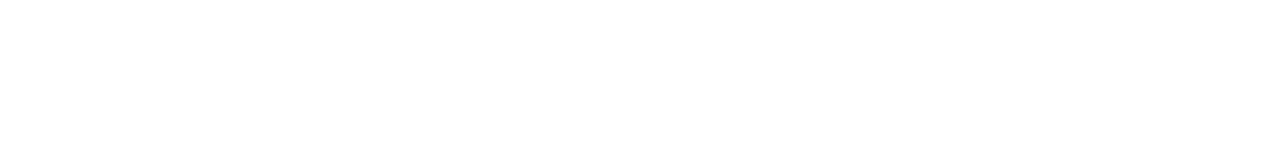
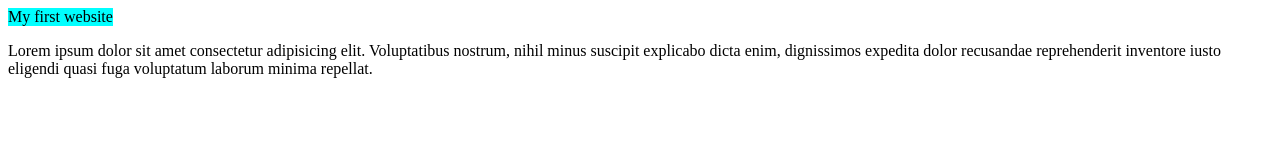
Before and after one commit to MDSADI01/mdsadi01, a plain HTML site: page index.html in a window 1280 px wide. Drawn offline with Linux system fonts and the light colour scheme.

Commit message:
added the first blog

```diff
--- /dev/null
+++ b/Style/blog.css
@@ -0,0 +1,4 @@
+div{
+    background-color: aqua;
+    display: inline-block;
+}
--- a/index.html
+++ b/index.html
@@ -4,8 +4,16 @@
     <meta charset="UTF-8">
     <meta name="viewport" content="width=device-width, initial-scale=1.0">
     <title>My First github file repo</title>
+    <link rel="stylesheet" href="Style/blog.css">
 </head>
 <body>
-
+    <div>
+        My first website
+    </div>
+    <p>
+        Lorem ipsum dolor sit amet consectetur adipisicing elit.
+        Voluptatibus nostrum, nihil minus suscipit explicabo dicta enim, dignissimos expedita dolor recusandae
+        reprehenderit inventore iusto eligendi quasi fuga voluptatum laborum minima repellat.
+    </p>
 </body>
 </html>
```
